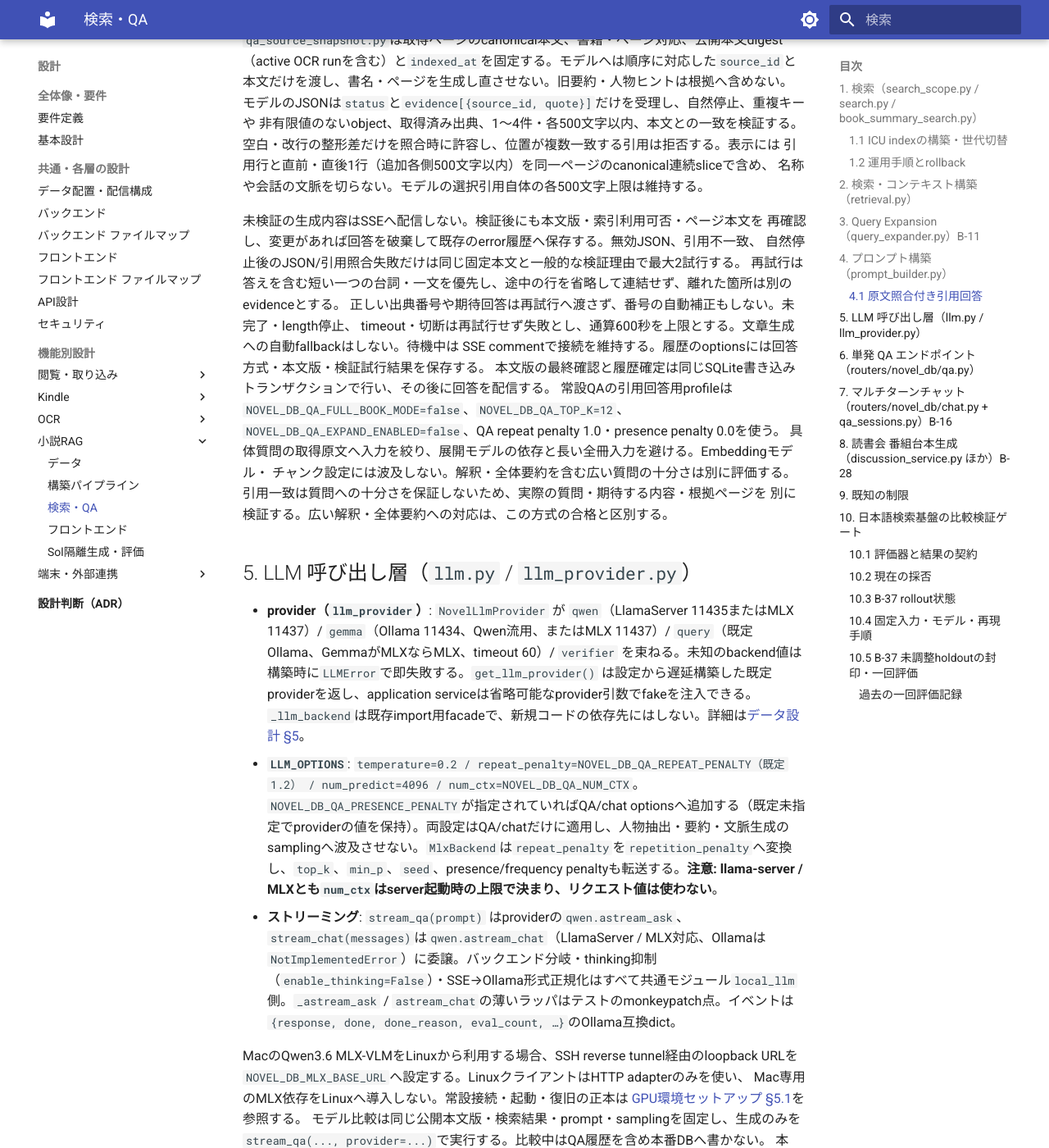
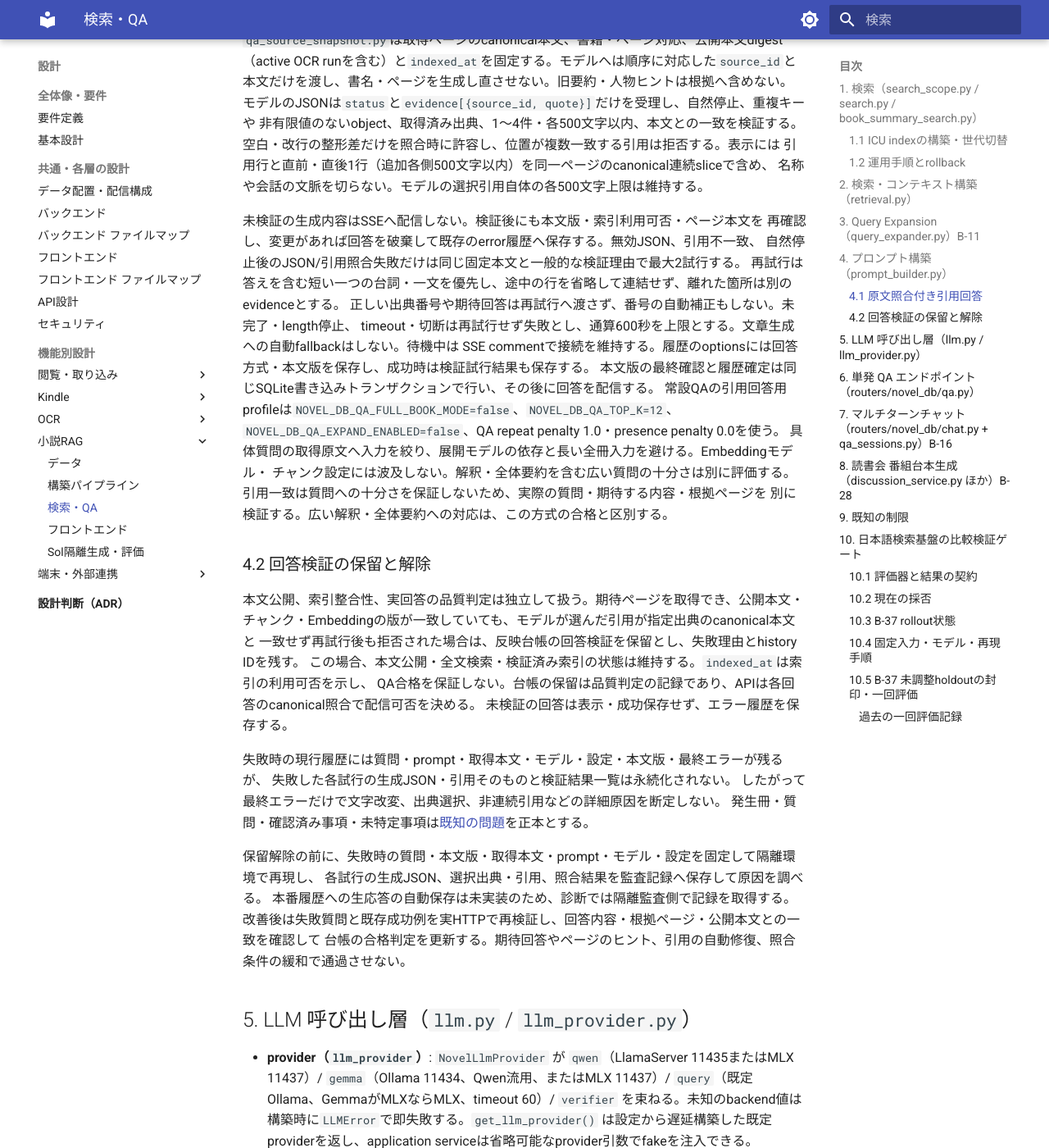
Before and after one commit to kkmmyr/Pic2PDF_Viewer, an MkDocs documentation site: the page built from docs/design/詳細設計/機能別/小説RAG_検索QA設計.md, in a window 1280 px wide and 1400 px high, scrolled down 6879 px. Shown: the whole window at 82% size. Built offline with MkDocs 1.6.1 and Material for MkDocs 9.7.7, drawn with Linux system fonts in a browser that asks for light colours; some of the changed text lies outside the part shown.

Commit message:
docs(qa): clarify quote validation holds and release criteria
Separate publication and index readiness from QA acceptance. Record the
volume 13 failing question and verified source retrieval, and document
that failed generated quotes are not persisted for detailed diagnosis.
Require isolated evidence capture and regression checks before release.

Co-Authored-By: Codex GPT-6 <noreply@anthropic.com>

```diff
--- a/docs/design/詳細設計/機能別/小説RAG_検索QA設計.md
+++ b/docs/design/詳細設計/機能別/小説RAG_検索QA設計.md
@@ -180,7 +180,7 @@ all/seriesは利用可能冊のみを対象とし、対象が0冊なら従来の
 再試行は答えを含む短い一つの台詞・一文を優先し、途中の行を省略して連結せず、離れた箇所は別のevidenceとする。
 正しい出典番号や期待回答は再試行へ渡さず、番号の自動補正もしない。未完了・length停止、
 timeout・切断は再試行せず失敗とし、通算600秒を上限とする。文章生成への自動fallbackはしない。待機中は
-SSE commentで接続を維持する。履歴のoptionsには回答方式・本文版・検証試行結果を保存する。
+SSE commentで接続を維持する。履歴のoptionsには回答方式・本文版を保存し、成功時は検証試行結果も保存する。
 本文版の最終確認と履歴確定は同じSQLite書き込みトランザクションで行い、その後に回答を配信する。
 常設QAの引用回答用profileは`NOVEL_DB_QA_FULL_BOOK_MODE=false`、`NOVEL_DB_QA_TOP_K=12`、
 `NOVEL_DB_QA_EXPAND_ENABLED=false`、QA repeat penalty 1.0・presence penalty 0.0を使う。
@@ -188,6 +188,27 @@ SSE commentで接続を維持する。履歴のoptionsには回答方式・本
 チャンク設定には波及しない。解釈・全体要約を含む広い質問の十分さは別に評価する。
 引用一致は質問への十分さを保証しないため、実際の質問・期待する内容・根拠ページを
 別に検証する。広い解釈・全体要約への対応は、この方式の合格と区別する。
+
+<a id="qa-verification-hold"></a>
+### 4.2 回答検証の保留と解除
+
+本文公開、索引整合性、実回答の品質判定は独立して扱う。期待ページを取得でき、公開本文・
+チャンク・Embeddingの版が一致していても、モデルが選んだ引用が指定出典のcanonical本文と
+一致せず再試行後も拒否された場合は、反映台帳の回答検証を保留とし、失敗理由とhistory IDを残す。
+この場合、本文公開・全文検索・検証済み索引の状態は維持する。`indexed_at`は索引の利用可否を示し、
+QA合格を保証しない。台帳の保留は品質判定の記録であり、APIは各回答のcanonical照合で配信可否を決める。
+未検証の回答は表示・成功保存せず、エラー履歴を保存する。
+
+失敗時の現行履歴には質問・prompt・取得本文・モデル・設定・本文版・最終エラーが残るが、
+失敗した各試行の生成JSON・引用そのものと検証結果一覧は永続化されない。
+したがって最終エラーだけで文字改変、出典選択、非連続引用などの詳細原因を断定しない。
+発生冊・質問・確認済み事項・未特定事項は[既知の問題](../../../log/既知の問題.md)を正本とする。
+
+保留解除の前に、失敗時の質問・本文版・取得本文・prompt・モデル・設定を固定して隔離環境で再現し、
+各試行の生成JSON、選択出典・引用、照合結果を監査記録へ保存して原因を調べる。
+本番履歴への生応答の自動保存は未実装のため、診断では隔離監査側で記録を取得する。
+改善後は失敗質問と既存成功例を実HTTPで再検証し、回答内容・根拠ページ・公開本文との一致を確認して
+台帳の合格判定を更新する。期待回答やページのヒント、引用の自動修復、照合条件の緩和で通過させない。
 
 ## 5. LLM 呼び出し層（`llm.py` / `llm_provider.py`）
 
```
Also changed, not shown: other parts of docs/design/詳細設計/機能別/小説RAG_検索QA設計.md (+1 -1 lines), docs/log/変更履歴.md (+6 -0 lines), docs/log/既知の問題.md (+2 -0 lines).
